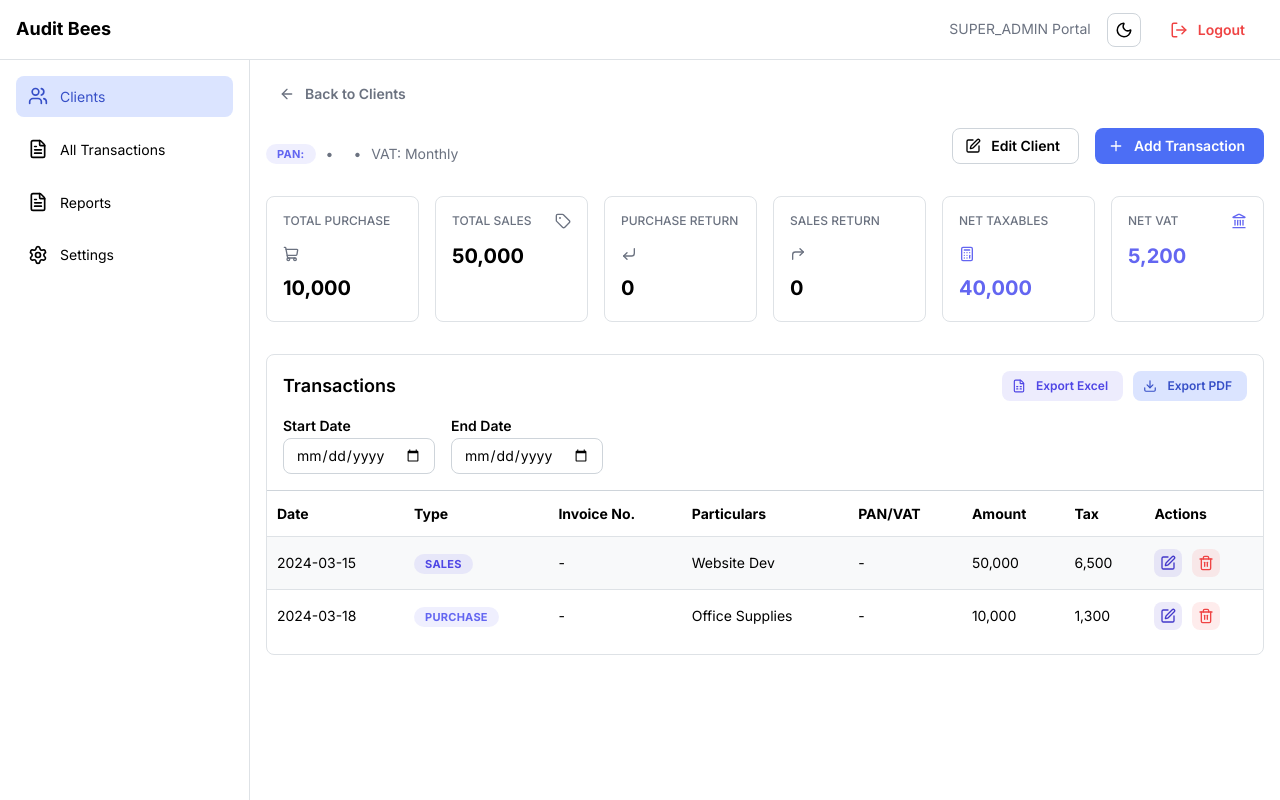
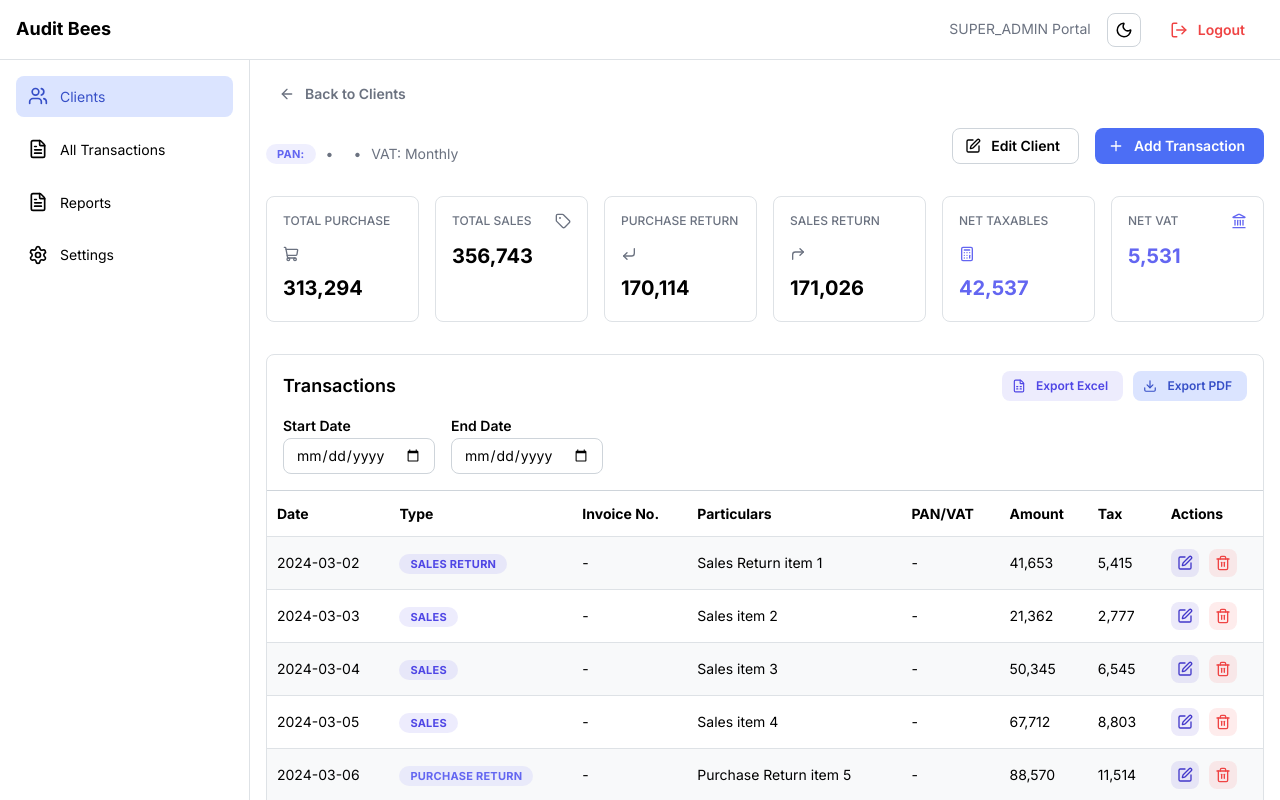
Before and after one commit to rsresta07/audit-bees-ui, a Next.js app: page /admin/clients/1 in a window 1280 px wide. Shown: the top 800 px of the page. Built offline with nearby package versions, Linux system fonts and the light colour scheme.

Commit message:
refactor(client): generate dynamic dummy transactions
Replaced hardcoded initial transactions with a dynamic generator for 20 dummy transactions. This improves the realism and testability of the client detail page by providing a varied set of data for development purposes.

```diff
--- a/src/pages/admin/clients/[id]/index.tsx
+++ b/src/pages/admin/clients/[id]/index.tsx
@@ -61,36 +61,36 @@ export default function ClientDetail() {
         setTransactions([]);
       }
     } else {
-      const initialTx = [
-        {
-          id: "1",
-          type: "Sales",
-          date: "2024-03-15",
-          invoice: "INV-100",
-          particulars: "Website Dev",
-          pan: "12345",
-          amount: 50000,
-          tax: 6500,
+      // Generate 20 dummy transactions for the client
+      const dummyTx: any[] = [];
+      const types = ["Sales", "Purchase", "Sales Return", "Purchase Return"];
+      for (let i = 1; i <= 20; i++) {
+        const type = types[Math.floor(Math.random() * types.length)];
+        const amount = Math.floor(Math.random() * 90000) + 1000; // 1k-91k
+        const tax = Math.round(amount * 0.13);
+        dummyTx.push({
+          id: i.toString(),
+          type,
+          date: `2024-03-${(i % 28 + 1).toString().padStart(2, "0")}`,
+          invoice: `${type.substring(0, 3).toUpperCase()}-${100 + i}`,
+          particulars: `${type} transaction ${i}`,
+          pan: "00000",
+          amount,
+          tax,
           isImport: false,
           isCapitalPurchase: false,
-          items: [{ id: "1-1", particulars: "Website Dev", amount: 50000, vatPercent: 13, tax: 6500, grandTotal: 56500 }]
-        },
-        {
-          id: "2",
-          type: "Purchase",
-          date: "2024-03-18",
-          invoice: "PUR-20",
-          particulars: "Office Supplies",
-          pan: "98765",
-          amount: 10000,
-          tax: 1300,
-          isImport: false,
-          isCapitalPurchase: false,
-          items: [{ id: "2-1", particulars: "Office Supplies", amount: 10000, vatPercent: 13, tax: 1300, grandTotal: 11300 }]
-        },
-      ];
-      setTransactions(initialTx);
-      localStorage.setItem(`transactions_${id}`, JSON.stringify(initialTx));
+          items: [{
+            id: `${i}-1`,
+            particulars: `${type} item ${i}`,
+            amount,
+            vatPercent: 13,
+            tax,
+            grandTotal: amount + tax,
+          }],
+        });
+      }
+      setTransactions(dummyTx);
+      localStorage.setItem(`transactions_${id}`, JSON.stringify(dummyTx));
     }
   }, [id]);
 
```
